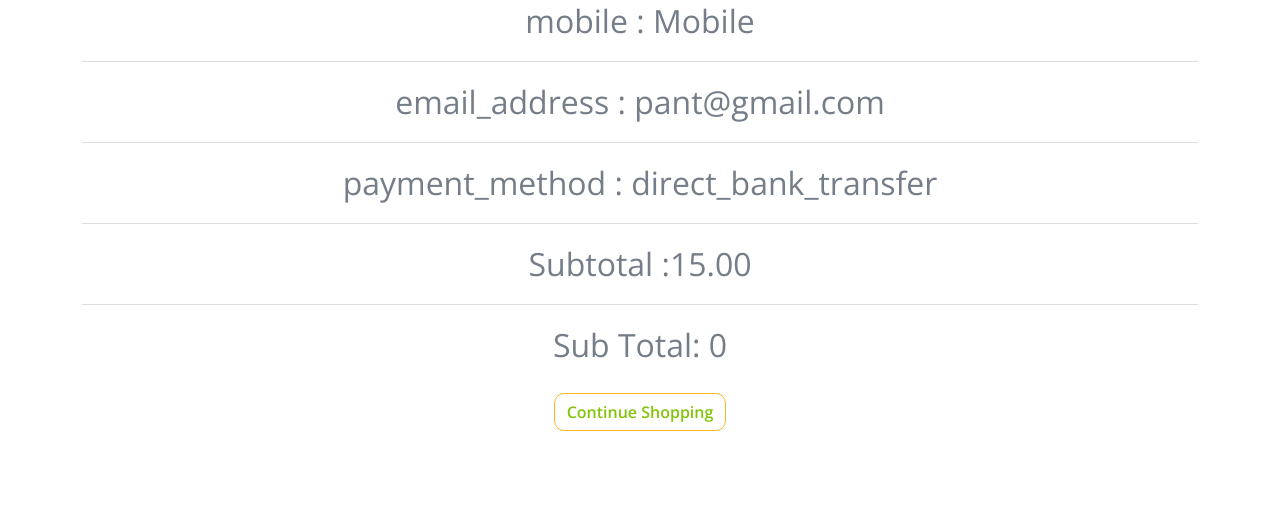
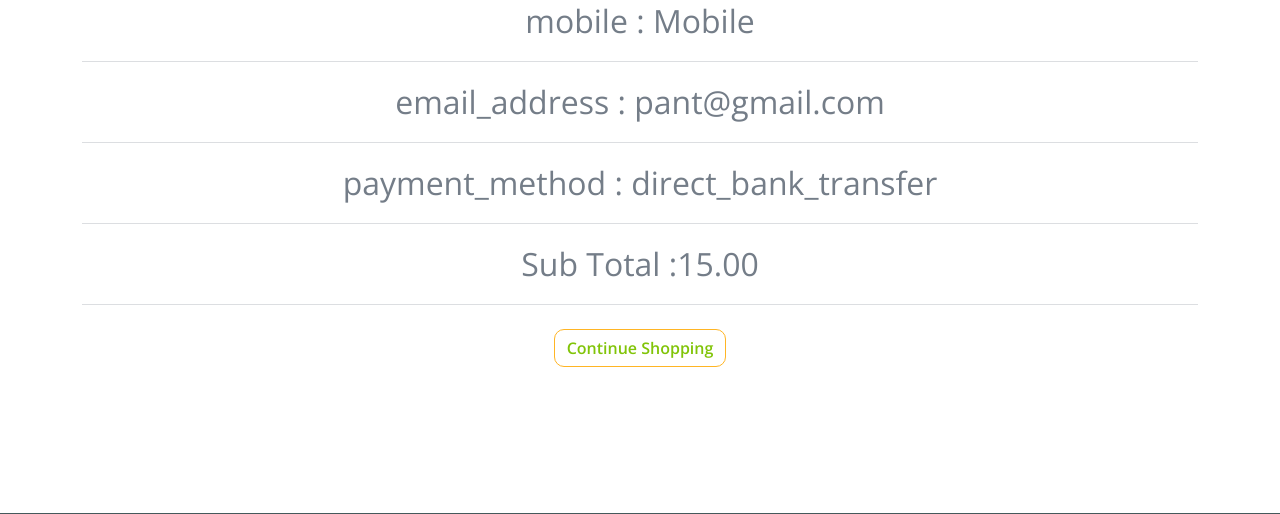
Before and after one commit to kod-python/myecomtask, a Django app: page /order-id/103/ in a window 1280 px wide. Shown: the part 1276-1790 px from the top of the page. Run offline with Django 4.2, Linux system fonts and the light colour scheme; data comes from the database, SQL or seed files in the repository; both versions use the stored data as it was after the commit; some libraries are stand-ins or nearby versions.

Commit message:
changes made

```diff
--- a/Products/templates/order_confirmation.html
+++ b/Products/templates/order_confirmation.html
@@ -166,7 +166,7 @@
     <p> payment_method  : {{ order.payment_method   }}</p>
     <hr>
 
-    <p>Subtotal :{{order.get_total_cost}}</p>
+    <p>Sub Total :{{order.get_total_cost}}</p>
     <hr>
 
 
@@ -177,7 +177,6 @@
 
 {% endfor %}
 
-<p>Sub Total: {{cart.get_total_price}}</p>
 <button type="submit" class="btn border-secondary">
     <a href="{% url 'index' %}">Continue Shopping</a>
 </button>
```
Also changed, not shown: db.sqlite3.
